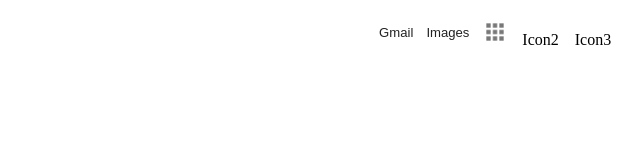
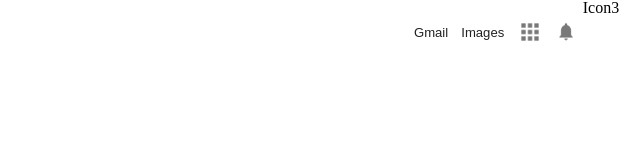
Before and after one commit to nedbro/googlehomepage, a plain HTML site: page index.html in a window 1280 px wide. Shown: the whole page, without its empty margins (640-1280 px from the left). Drawn offline with Linux system fonts and the light colour scheme.

Commit message:
Add notifications to the top navbar

```diff
--- a/index.html
+++ b/index.html
@@ -9,7 +9,7 @@
             <nav id="top-navbar">
                 <ul>
                     <li><a>Icon3</a></li>
-                    <li><a>Icon2</a></li>
+                    <li><image src="images/notifications_black.png" id="notifications"></li>
                     <li><image src="images/apps.png" id="google-apps"></li>
                     <li><a class="navbar-text" href="">Images</a></li>
                     <li><a class="navbar-text" href="">Gmail</a></li>
--- a/styles/navbar.css
+++ b/styles/navbar.css
@@ -6,12 +6,12 @@ li {
     display:inline;
 }
 
-li a {
+li * {
     float:right;
-    margin: 2em 0.5em;
 }
 
 .navbar-text {
+    margin: 2em 0.5em;
     font-family: arial,sans-serif;
     font-size: 0.82em;
     color:rgba(0,0,0,0.87);
@@ -23,13 +23,19 @@ li a {
 }
 
 #google-apps {
-    float: right;
     height: 1.6em;
     margin: 1.2em 0.4em;;
+}
 
+#notifications {
+    height: 1.3em;
+    margin: 1.3em 0.4em;
+}
+
+#google-apps , #notifications{
     opacity: .53;
 }
 
-#google-apps:hover {
+#google-apps:hover , #notifications:hover{
     opacity: 1;
 }
```
Also changed, not shown: images/notifications_black.png (added).
